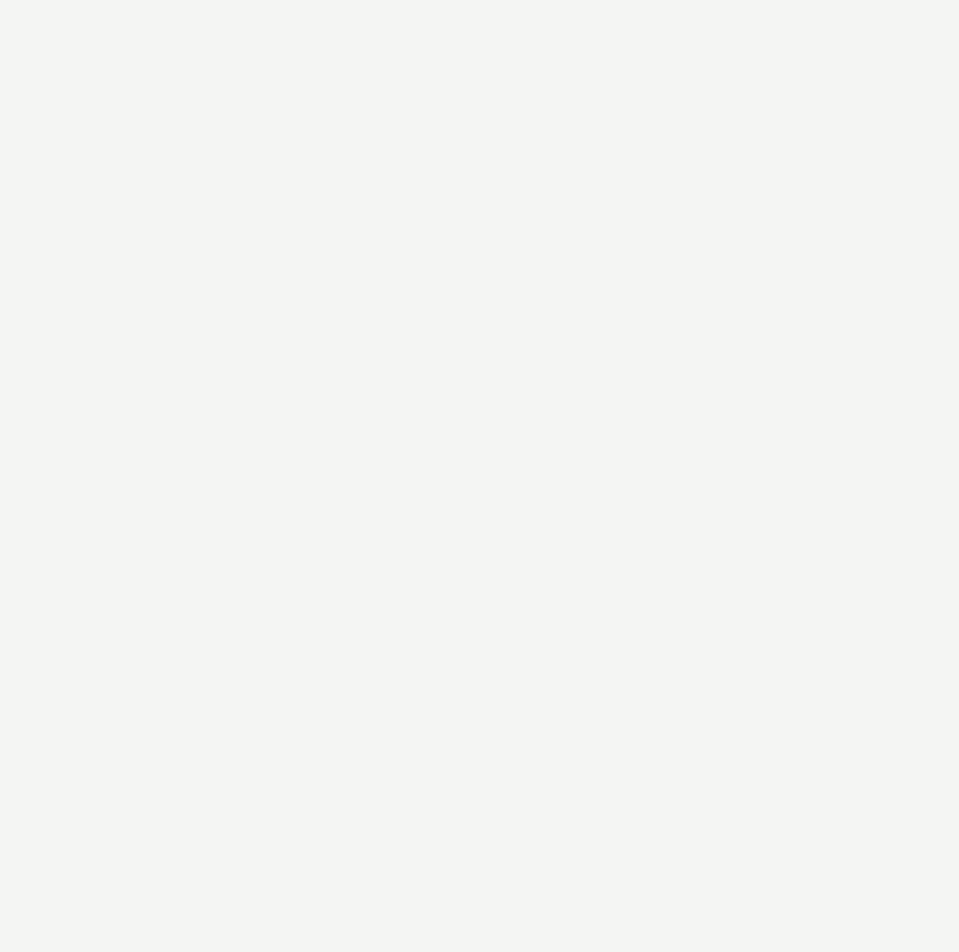
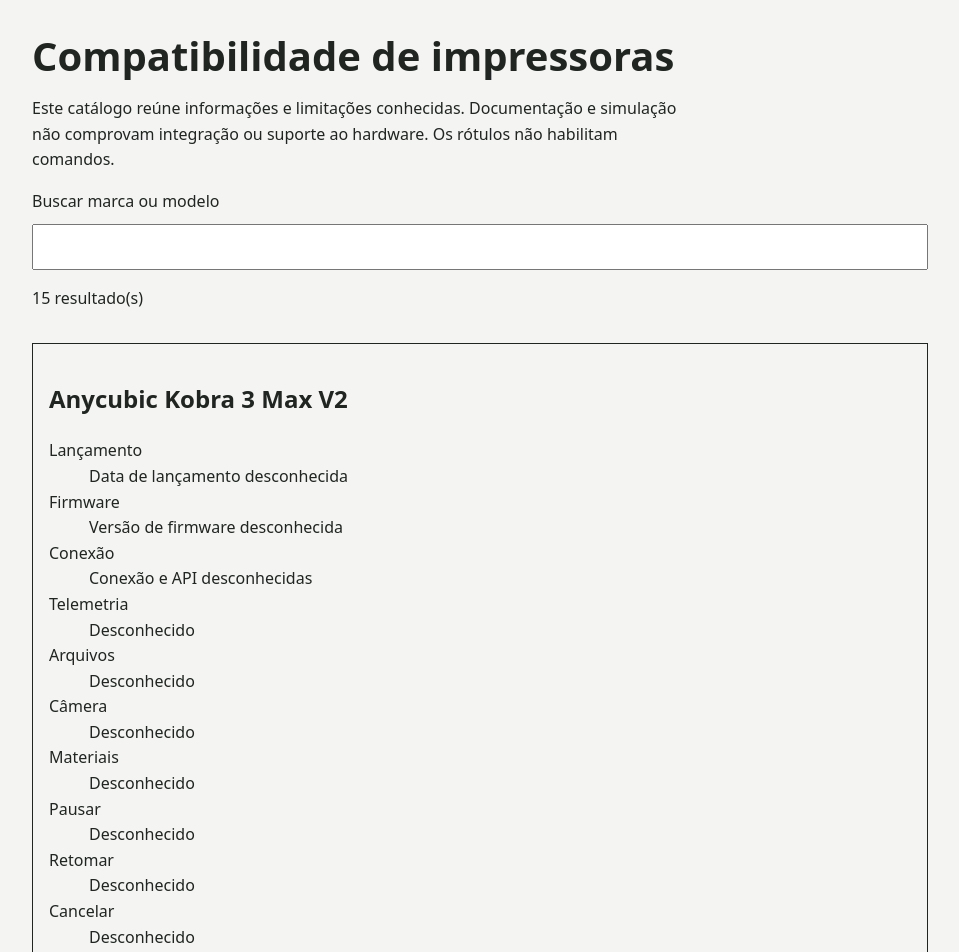
Before and after one commit to bloodf/Open3DFarmManager, a Nuxt app in the folder apps/farm/: page /compatibilidade in a window 1280 px wide. Before the commit this address had no page. Shown: the top 952 px of the page, without its empty margins (160-1119 px from the left). Before the commit the page ends 800 px from the top, so only its background shows below. Built offline with nearby package versions, Linux system fonts and the light colour scheme.

Commit message:
feat: add printer compatibility catalog

```diff
--- /dev/null
+++ b/apps/farm/app/pages/compatibilidade.vue
@@ -0,0 +1,103 @@
+<script setup lang="ts">
+import { computed, ref } from 'vue'
+import {
+  capabilityLabels,
+  capabilityStatusLabels,
+  filterCompatibility,
+} from '../utils/compatibility/index'
+
+const search = ref('')
+const products = computed(() => filterCompatibility(search.value))
+</script>
+
+<template>
+  <main>
+    <h1>Compatibilidade de impressoras</h1>
+    <p>
+      Este catálogo reúne informações e limitações conhecidas. Documentação e
+      simulação não comprovam integração ou suporte ao hardware. Os rótulos não
+      habilitam comandos.
+    </p>
+    <label for="compat-search">Buscar marca ou modelo</label>
+    <input
+      id="compat-search"
+      v-model="search"
+      type="search"
+      autocomplete="off"
+    />
+    <p role="status">{{ products.length }} resultado(s)</p>
+    <p v-if="!products.length">Nenhum modelo encontrado. Tente outra busca.</p>
+    <section
+      v-for="product in products"
+      :key="product.id"
+      :aria-labelledby="product.id"
+    >
+      <h2 :id="product.id">{{ product.brand }} {{ product.model }}</h2>
+      <dl>
+        <dt>Lançamento</dt>
+        <dd>
+          {{ product.releaseStatus
+          }}<span v-if="product.releaseDate"> ({{ product.releaseDate }})</span>
+        </dd>
+        <dt>Firmware</dt>
+        <dd>{{ product.firmwareStatus }}</dd>
+        <dt>Conexão</dt>
+        <dd>{{ product.connection }}</dd>
+        <template
+          v-for="(status, capability) in product.capabilities"
+          :key="capability"
+        >
+          <dt>{{ capabilityLabels[capability] }}</dt>
+          <dd>{{ capabilityStatusLabels[status] }}</dd>
+        </template>
+      </dl>
+      <h3>Limitações</h3>
+      <ul>
+        <li v-for="limit in product.limitations" :key="limit">{{ limit }}</li>
+      </ul>
+      <h3>Fontes</h3>
+      <ul>
+        <li v-for="(source, index) in product.sources" :key="source">
+          <a :href="source">Fonte {{ index + 1 }} para {{ product.model }}</a>
+        </li>
+      </ul>
+    </section>
+    <NuxtLink to="/impressoras">Voltar para impressoras</NuxtLink>
+  </main>
+</template>
+
+<style scoped>
+main {
+  max-width: 58rem;
+  margin: 2rem auto;
+  padding: 0 1rem;
+  line-height: 1.6;
+}
+label,
+input {
+  display: block;
+  margin-block: 0.6rem;
+}
+input {
+  font: inherit;
+  width: 100%;
+  max-width: 100%;
+  min-height: 2.75rem;
+  padding: 0.5rem;
+  box-sizing: border-box;
+}
+section {
+  margin-block: 2rem;
+  border: 1px solid currentColor;
+  padding: 1rem;
+}
+p,
+li,
+dd {
+  overflow-wrap: anywhere;
+}
+:focus-visible {
+  outline: 3px solid #155e75;
+  outline-offset: 3px;
+}
+</style>
--- a/apps/farm/app/pages/impressoras.vue
+++ b/apps/farm/app/pages/impressoras.vue
@@ -1250,6 +1250,11 @@ onBeforeRouteLeave(clear)
 <template>
   <main id="conteudo">
     <h1 ref="heading" tabindex="-1">Impressoras da farm</h1>
+    <p>
+      <NuxtLink to="/compatibilidade"
+        >Consultar compatibilidade de impressoras</NuxtLink
+      >
+    </p>
     <nav aria-label="Conta">
       <NuxtLink to="/">Início</NuxtLink> ·
       <NuxtLink to="/farm">Minha farm</NuxtLink> ·
--- /dev/null
+++ b/apps/farm/app/utils/compatibility/index.ts
@@ -0,0 +1,41 @@
+import { anycubicCatalog } from './anycubic'
+import { bambuCatalog } from './bambu'
+import { crealityCatalog } from './creality'
+import type { CatalogCapability, AnycubicCatalogProduct } from './anycubic'
+
+export const compatibilityCatalog: readonly AnycubicCatalogProduct[] = [
+  ...anycubicCatalog,
+  ...bambuCatalog,
+  ...crealityCatalog,
+]
+
+export const capabilityLabels: Record<
+  keyof AnycubicCatalogProduct['capabilities'],
+  string
+> = {
+  telemetry: 'Telemetria',
+  files: 'Arquivos',
+  camera: 'Câmera',
+  materials: 'Materiais',
+  pause: 'Pausar',
+  resume: 'Retomar',
+  cancel: 'Cancelar',
+}
+export const capabilityStatusLabels: Record<CatalogCapability, string> = {
+  documented: 'Documentado',
+  simulated: 'Simulado',
+  unknown: 'Desconhecido',
+  unsupported: 'Não suportado',
+}
+
+export function filterCompatibility(
+  query: string,
+  products: readonly AnycubicCatalogProduct[] = compatibilityCatalog,
+) {
+  const term = query.trim().toLocaleLowerCase('pt-BR')
+  return products.filter((product) =>
+    `${product.brand} ${product.model}`
+      .toLocaleLowerCase('pt-BR')
+      .includes(term),
+  )
+}
```
Also changed, not shown: 1 other file (tests, documents, lock files or other folders).
